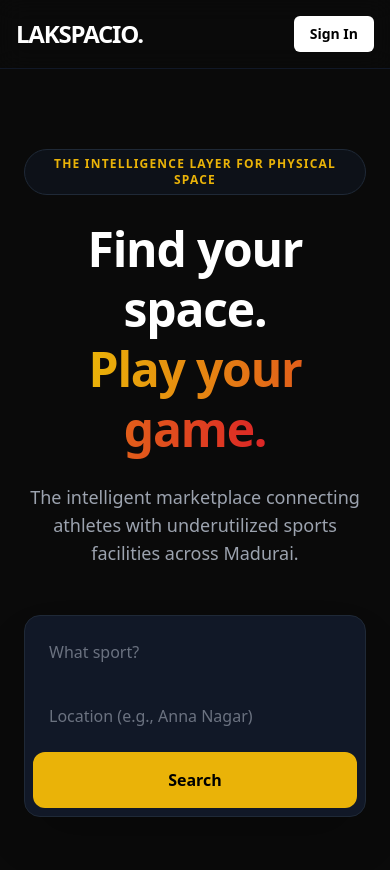
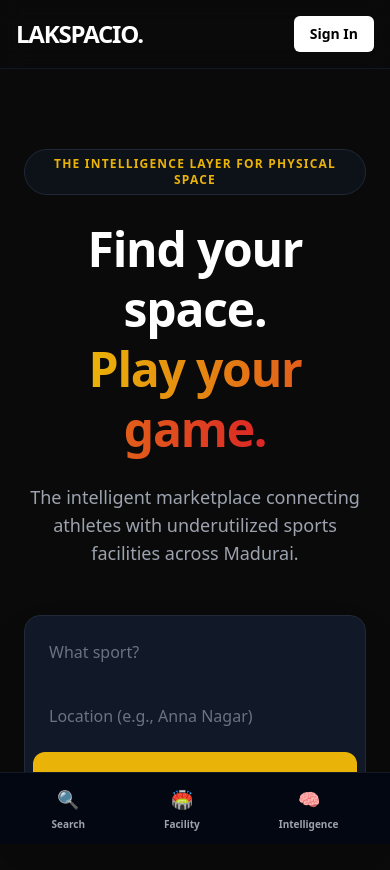
Before and after one commit to dheenadhayalan071-debug/lakspacio, a Next.js app: page / in a window 390 px wide. Shown: the top 870 px of the page. Built offline with nearby package versions, Linux system fonts and the light colour scheme.

Commit message:
Implement mobile bottom navigation
Added mobile bottom navigation for easy access to key links.

```diff
--- a/src/app/layout.tsx
+++ b/src/app/layout.tsx
@@ -13,17 +13,20 @@
 }) {
   return (
     <html lang="en">
-      <body className="bg-brand-black text-white selection:bg-brand-yellow selection:text-black min-h-screen flex flex-col">
-        {/* Global Navigation */}
+      <body className="bg-brand-black text-white selection:bg-brand-yellow selection:text-black min-h-screen flex flex-col pb-16 md:pb-0">
+        {/* Global Top Navigation */}
         <nav className="flex items-center justify-between p-4 md:p-6 border-b border-gray-900 sticky top-0 bg-brand-black/90 backdrop-blur-md z-50">
           <Link href="/" className="text-2xl font-black tracking-tighter hover:text-brand-yellow transition-colors">
             LAKSPACIO.
           </Link>
+
+          {/* Desktop Links (Hidden on Mobile) */}
           <div className="hidden md:flex gap-8 items-center">
             <Link href="/search" className="text-sm font-semibold text-gray-400 hover:text-white transition-colors">Find Space</Link>
             <Link href="/facility" className="text-sm font-semibold text-gray-400 hover:text-white transition-colors">Facility Hub</Link>
             <Link href="/admin" className="text-sm font-semibold text-gray-400 hover:text-brand-red transition-colors">Intelligence</Link>
           </div>
+
           <button className="text-sm font-bold bg-white text-black px-4 py-2 rounded-md hover:bg-gray-200 transition-colors">
             Sign In
           </button>
@@ -33,6 +36,22 @@
         <div className="flex-grow">
           {children}
         </div>
+
+        {/* Mobile Bottom App Navigation */}
+        <div className="md:hidden fixed bottom-0 left-0 w-full bg-gray-950 border-t border-gray-900 flex justify-around items-center p-3 z-50">
+          <Link href="/search" className="text-[10px] font-bold text-gray-400 hover:text-brand-yellow flex flex-col items-center gap-1">
+            <span className="text-lg">🔍</span>
+            <span>Search</span>
+          </Link>
+          <Link href="/facility" className="text-[10px] font-bold text-gray-400 hover:text-white flex flex-col items-center gap-1">
+            <span className="text-lg">🏟️</span>
+            <span>Facility</span>
+          </Link>
+          <Link href="/admin" className="text-[10px] font-bold text-gray-400 hover:text-brand-red flex flex-col items-center gap-1">
+            <span className="text-lg">🧠</span>
+            <span>Intelligence</span>
+          </Link>
+        </div>
       </body>
     </html>
   );
```
